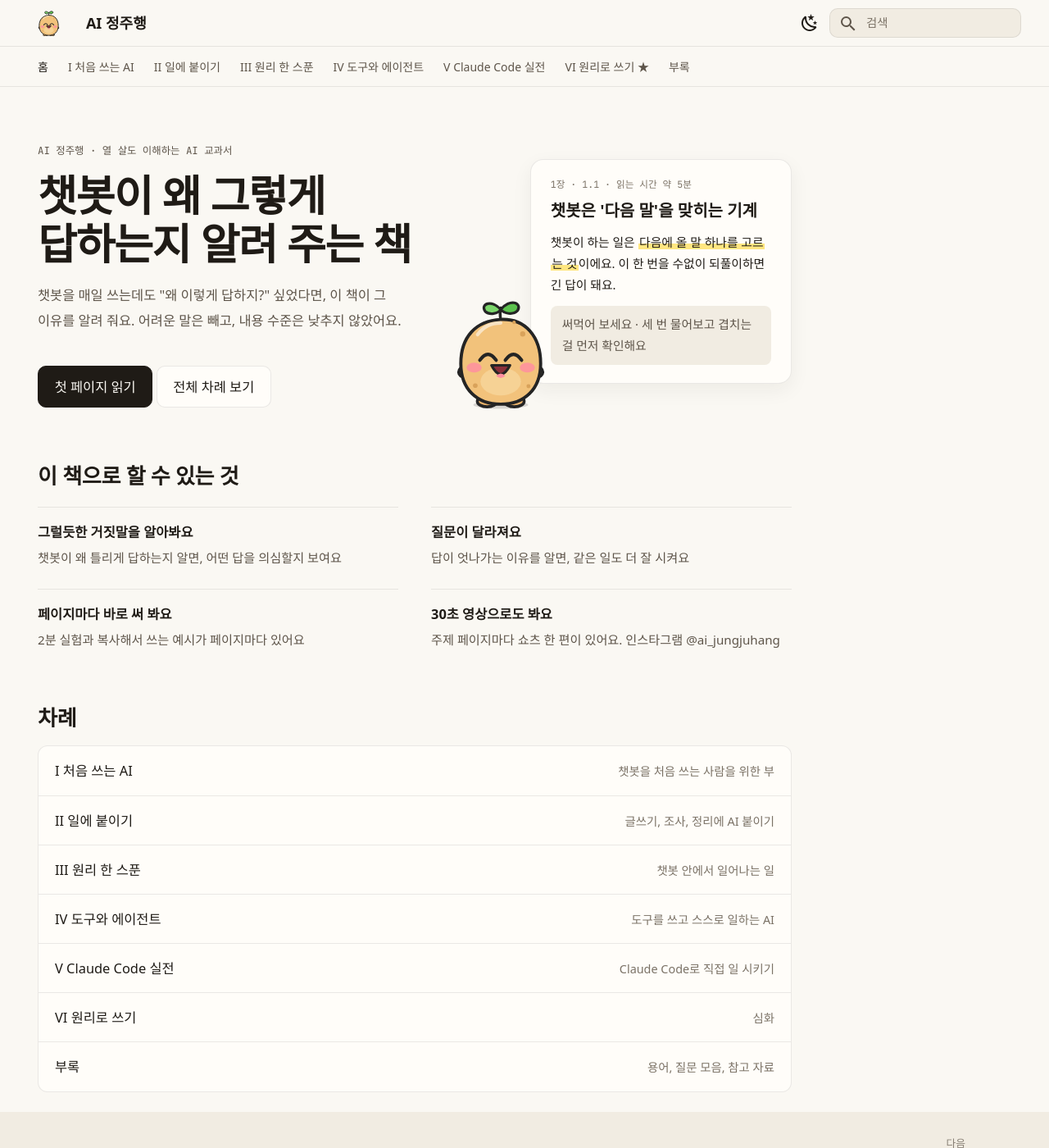
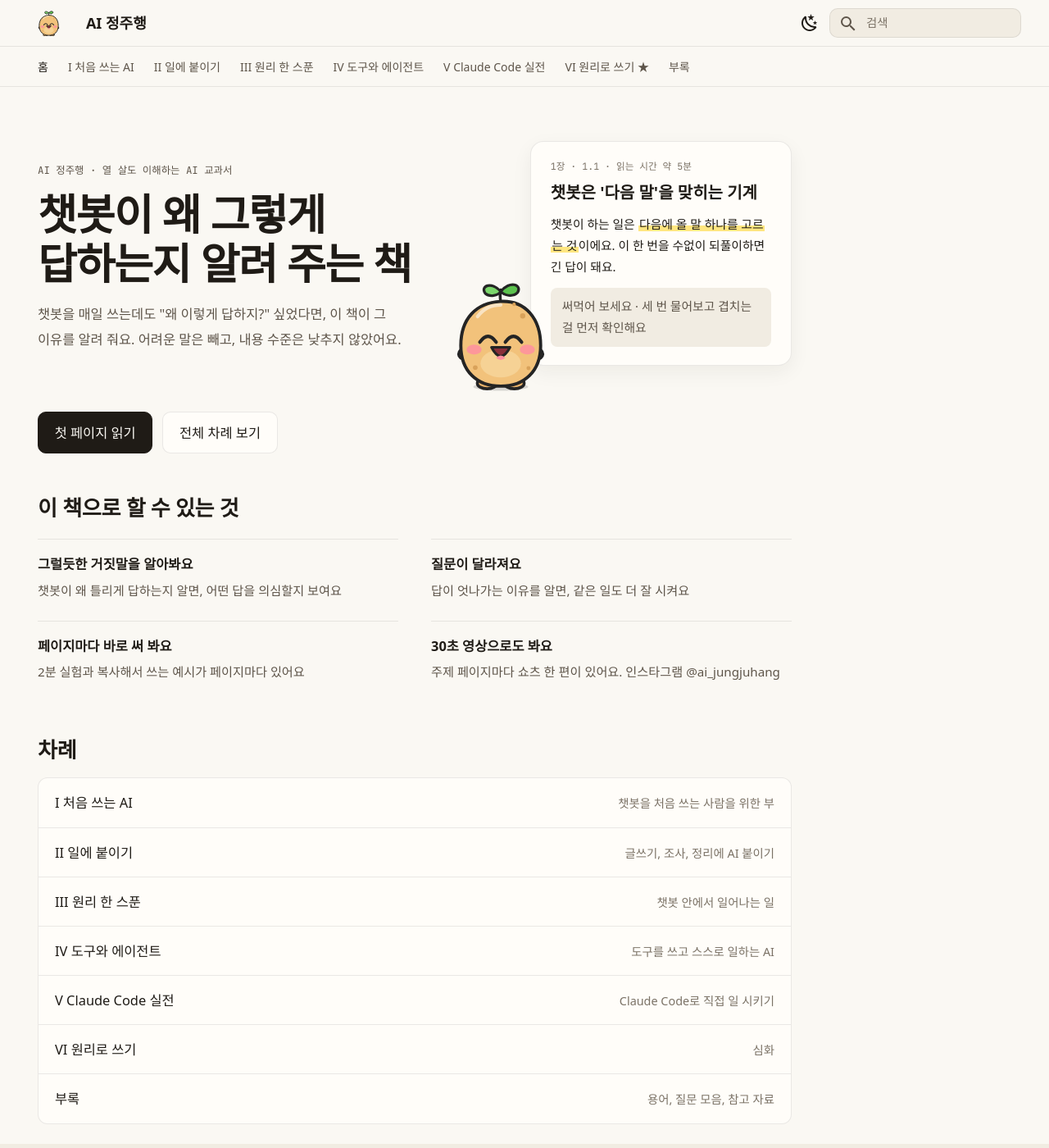
Before and after one commit to AI-jungjuhang/AI-education, an MkDocs documentation site: the page built from docs/index.md, in a window 1280 px wide and 1400 px high. Shown: the whole window at 82% size. Built offline with MkDocs 1.6.1 and Material for MkDocs 9.7.7, drawn with Linux system fonts in a browser that asks for light colours; some web fonts are replaced.

Commit message:
site: move home buttons below the sample page card
Co-Authored-By: Claude Opus 5.5 <noreply@anthropic.com>
Claude-Session: https://claude.ai/code/session_01VYi7RYdN4p3nAtCTemxufg

```diff
--- a/docs/index.md
+++ b/docs/index.md
@@ -14,10 +14,6 @@ hide:
 챗봇을 매일 쓰는데도 "왜 이렇게 답하지?" 싶었다면, 이 책이 그 이유를 알려 줘요.
 어려운 말은 빼고, 내용 수준은 낮추지 않았어요.
 
-<div class="hero-actions" markdown>
-[첫 페이지 읽기](part1/ch01/next-word.md){ .md-button .md-button--primary }
-[전체 차례 보기](#길){ .md-button }
-</div>
 
 </div>
 <div class="hero-visual">
@@ -29,6 +25,11 @@ hide:
 </div>
 <div class="hero-potato"><img src="assets/potato.svg" alt=""></div>
 </div>
+</div>
+
+<div class="hero-actions after-hero" markdown>
+[첫 페이지 읽기](part1/ch01/next-word.md){ .md-button .md-button--primary }
+[전체 차례 보기](#길){ .md-button }
 </div>
 
 ## 이 책으로 할 수 있는 것
--- a/docs/stylesheets/extra.css
+++ b/docs/stylesheets/extra.css
@@ -157,3 +157,6 @@ body,.md-typeset{font-family:var(--font)}
 .md-typeset ul.parts span{color:var(--ink-faint);font-size:.72rem;text-align:right}
 @media (max-width:30em){.md-typeset ul.parts a{flex-direction:column;gap:.1rem}.md-typeset ul.parts span{text-align:left}}
 .md-copyright,.md-copyright__highlight,.md-footer-meta a{color:var(--ink-faint)!important}
+.md-typeset .after-hero{display:flex;gap:.6rem;flex-wrap:wrap;margin:-.8rem 0 2.4rem}
+.md-typeset .after-hero p{display:flex;gap:.6rem;flex-wrap:wrap;margin:0}
+.md-typeset .after-hero .md-button{margin:0}
```
